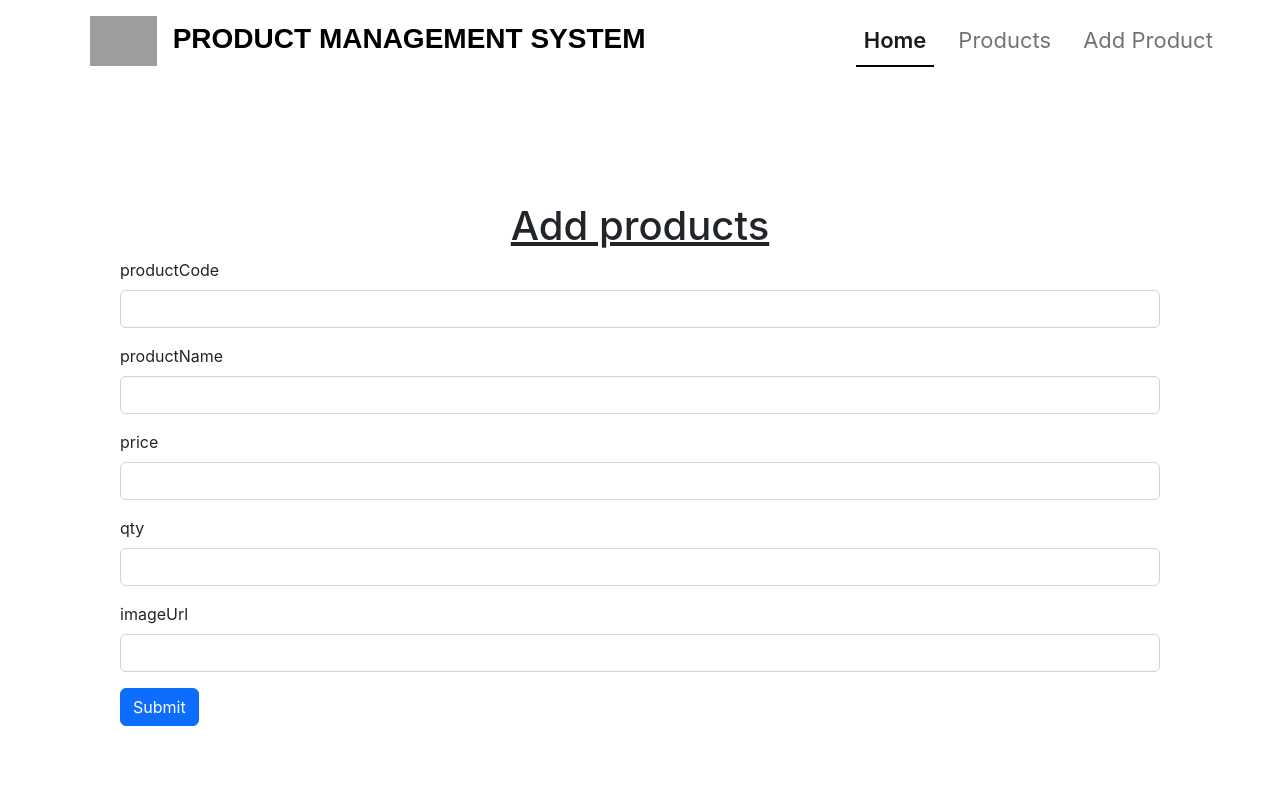
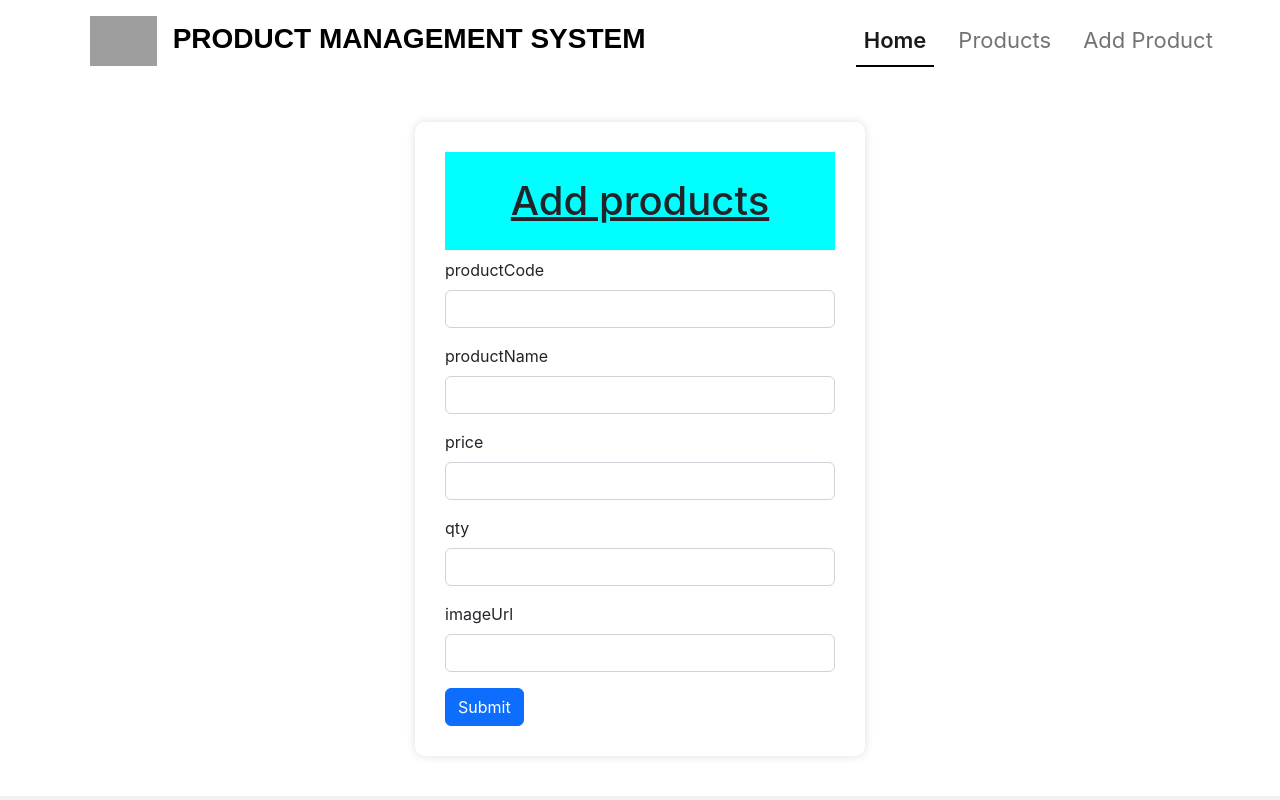
Before and after one commit to Kamindu99/product-management-system, a React (Create React App) app: page /add in a window 1280 px wide. Shown: the top 800 px of the page. Built offline with nearby package versions, Linux system fonts and the light colour scheme; grey boxes are pictures that could not be loaded.

Commit message:
css add1 to the addProducts

```diff
--- a/src/pages/ProductManagement/AddProduct/AddProduct.css
+++ b/src/pages/ProductManagement/AddProduct/AddProduct.css
@@ -1,7 +1,7 @@
 .addProduct {}
 
 .addProduct form {
-    padding: 120px;
+    /* padding: 120px;
     height: fit-content;
     font-size: 16px;
     margin-bottom: 10px;
@@ -9,9 +9,33 @@
     border-bottom: 8px solid #a86363;
     outline: none;
     top: 50%;
-    left: 50%;
+    left: 50%; */
+
+
+
+
+
+
+    width: 450px;
+    padding: 30px;
+    margin: 40px auto;
+    background: #FFF;
+    border-radius: 10px;
+    -webkit-border-radius: 10px;
+    -moz-border-radius: 10px;
+    box-shadow: 0px 0px 10px rgba(0, 0, 0, 0.13);
+    -moz-box-shadow: 0px 0px 10px rgba(0, 0, 0, 0.13);
+    -webkit-box-shadow: 0px 0px 10px rgba(0, 0, 0, 0.13);
 }
+
+
+
+
+
+
 
 .addProduct h1 {
     text-align: center;
+    background-color: aqua;
+    padding: 25px;
 }
```
